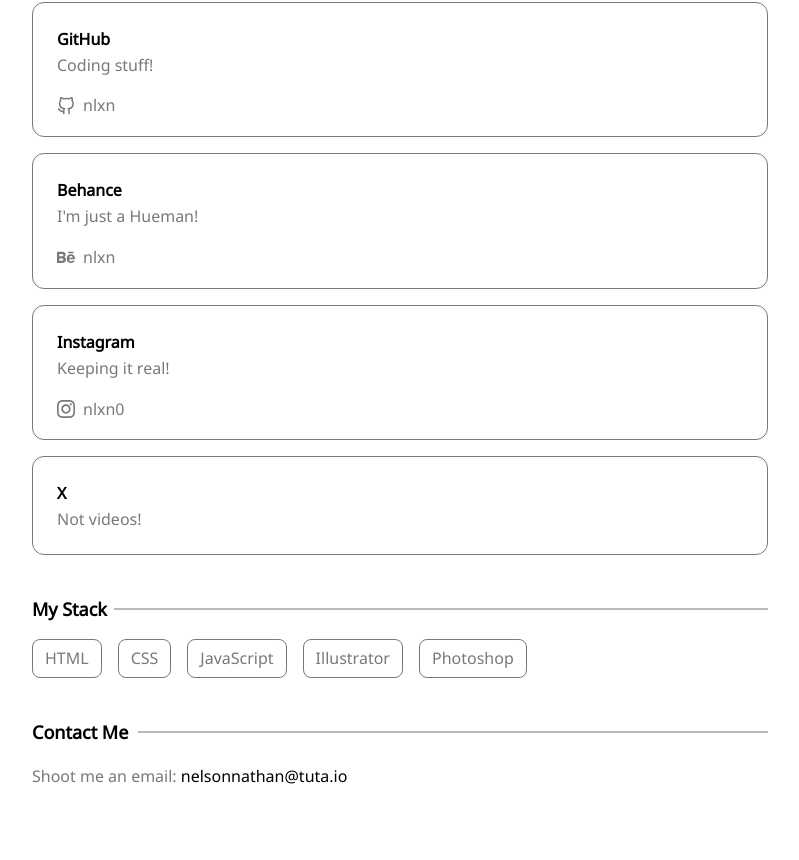
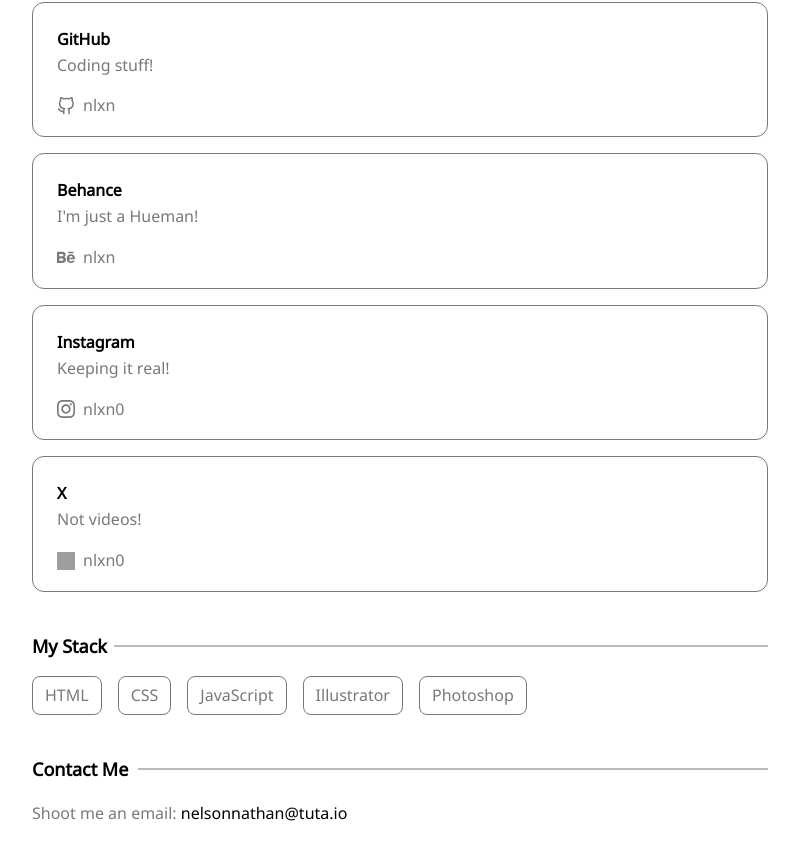
Before and after one commit to nlxn/profilio, a Next.js app: page / in a window 1280 px wide. Shown: the part 586-1446 px from the top of the page, without its empty margins (240-1039 px from the left). Built offline with nearby package versions, Linux system fonts and the light colour scheme; grey boxes are pictures that could not be loaded.

Commit message:
Update Projects.js

```diff
--- a/components/Projects.js
+++ b/components/Projects.js
@@ -1,5 +1,5 @@
 import Image from 'next/image';
-import { projects } from '@/data/config'; // Assuming this is where your data comes from
+import { projects } from '@/data/config'; // Data source
 
 export default function Projects() {
   return (
@@ -92,6 +92,24 @@ export default function Projects() {
                     </span>
                   </a>
                 )}
+                {item.x && (
+                  <a
+                    href={`https://x.com/${item.x}`}
+                    className="flex items-center py-1 px-3"
+                    target="_blank"
+                    rel="noreferrer"
+                  >
+                    <Image
+                      src="/static/icons/x.svg"
+                      width={18}
+                      height={18}
+                      alt="X icon"
+                    />
+                    <span className="ml-2 text-lightText transition-colors duration-500">
+                      {item.x}
+                    </span>
+                  </a>
+                )}
               </div>
             </div>
           );
```
